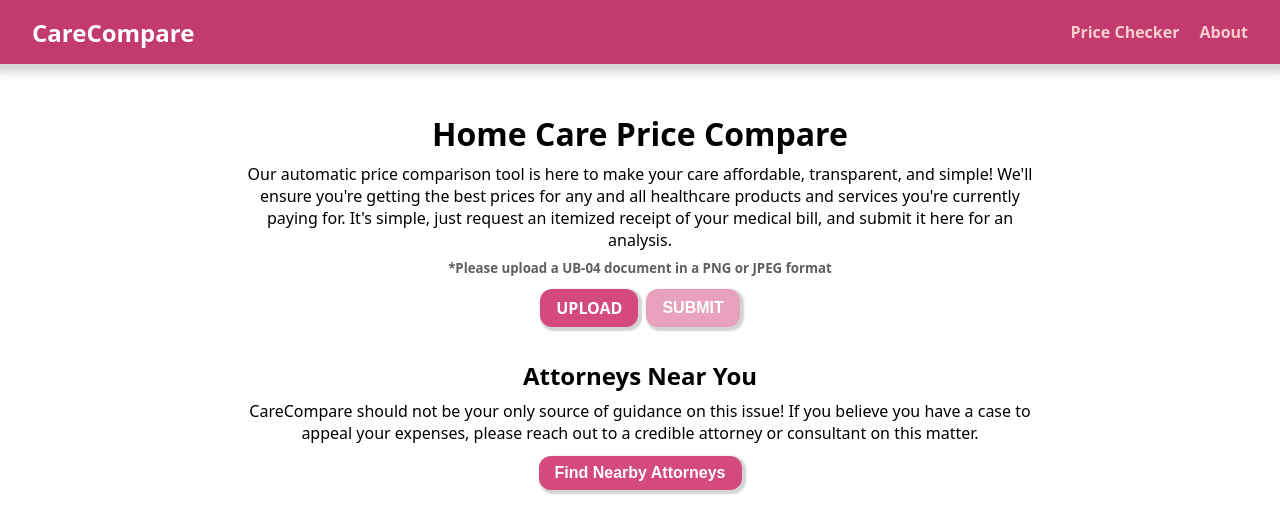
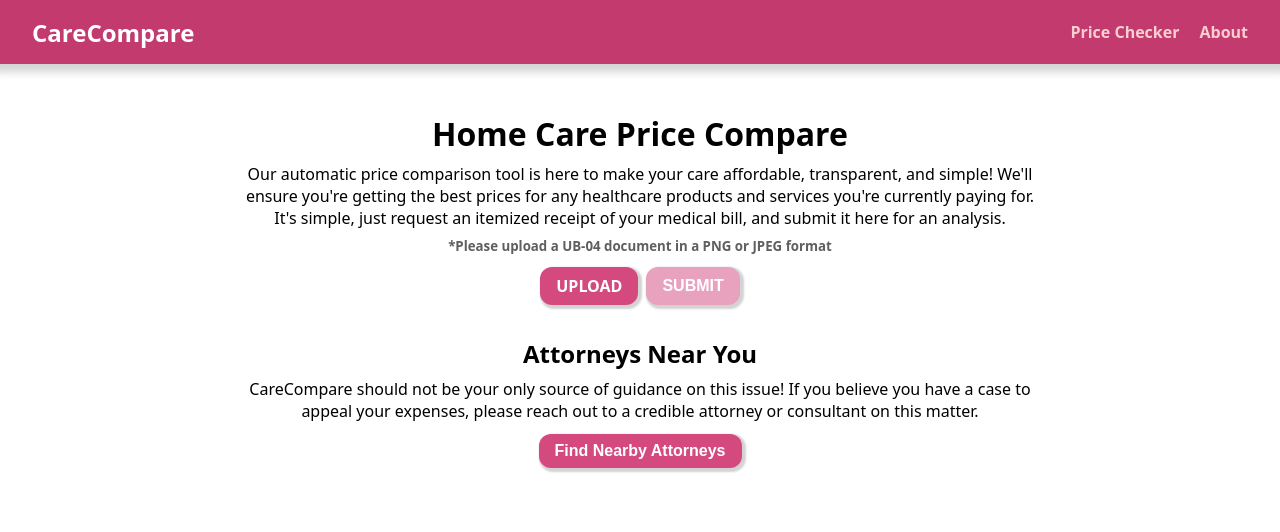
Before and after one commit to crispynoodlesoup/CareCompare, a React (Vite) app: page / in a window 1280 px wide. Shown: the top 532 px of the page. Built offline with nearby package versions, Linux system fonts and the light colour scheme.

Commit message:
change text for paragraph balance

```diff
--- a/src/components/priceChecker/priceChecker.jsx
+++ b/src/components/priceChecker/priceChecker.jsx
@@ -87,7 +87,7 @@
         <p>
           Our automatic price comparison tool is here to make your care
           affordable, transparent, and simple! We'll ensure you're getting the
-          best prices for any and all healthcare products and services you're
+          best prices for any healthcare products and services you're
           currently paying for. It's simple, just request an itemized receipt of
           your medical bill, and submit it here for an analysis.
         </p>
```
